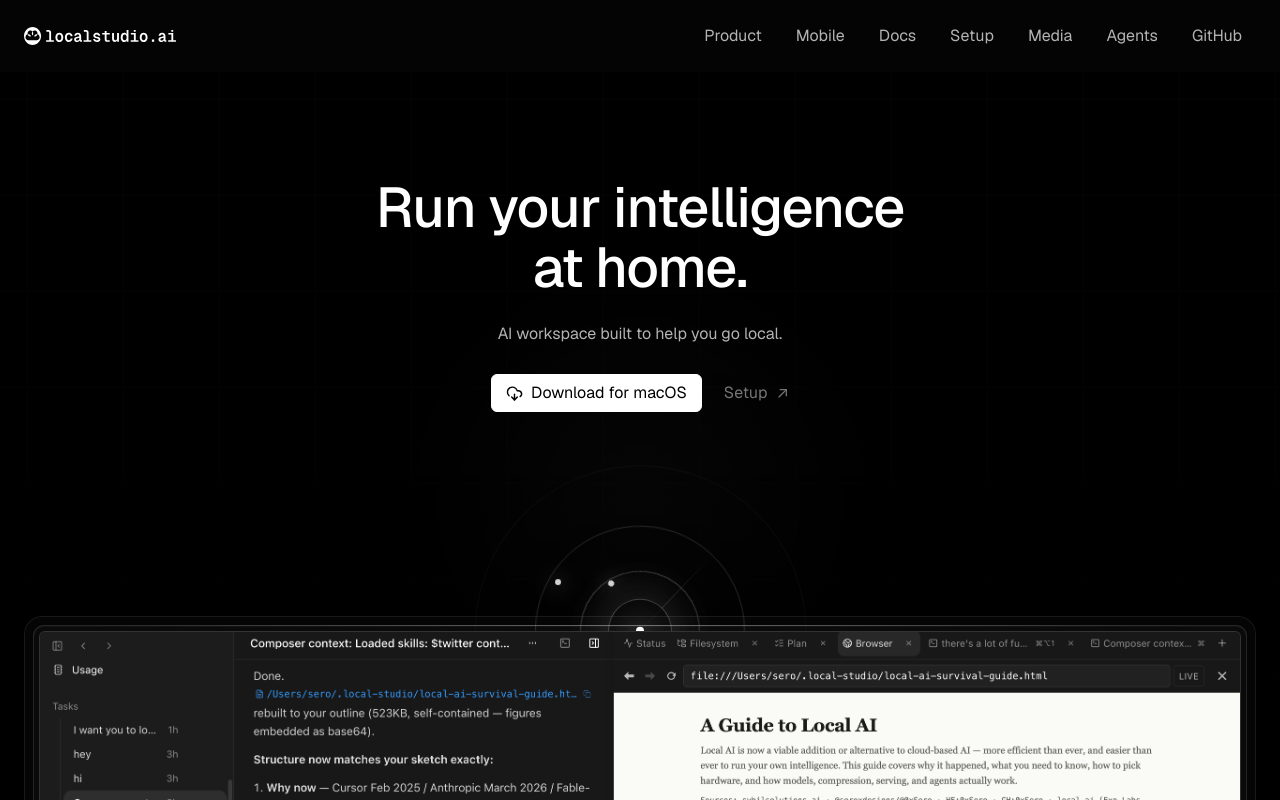
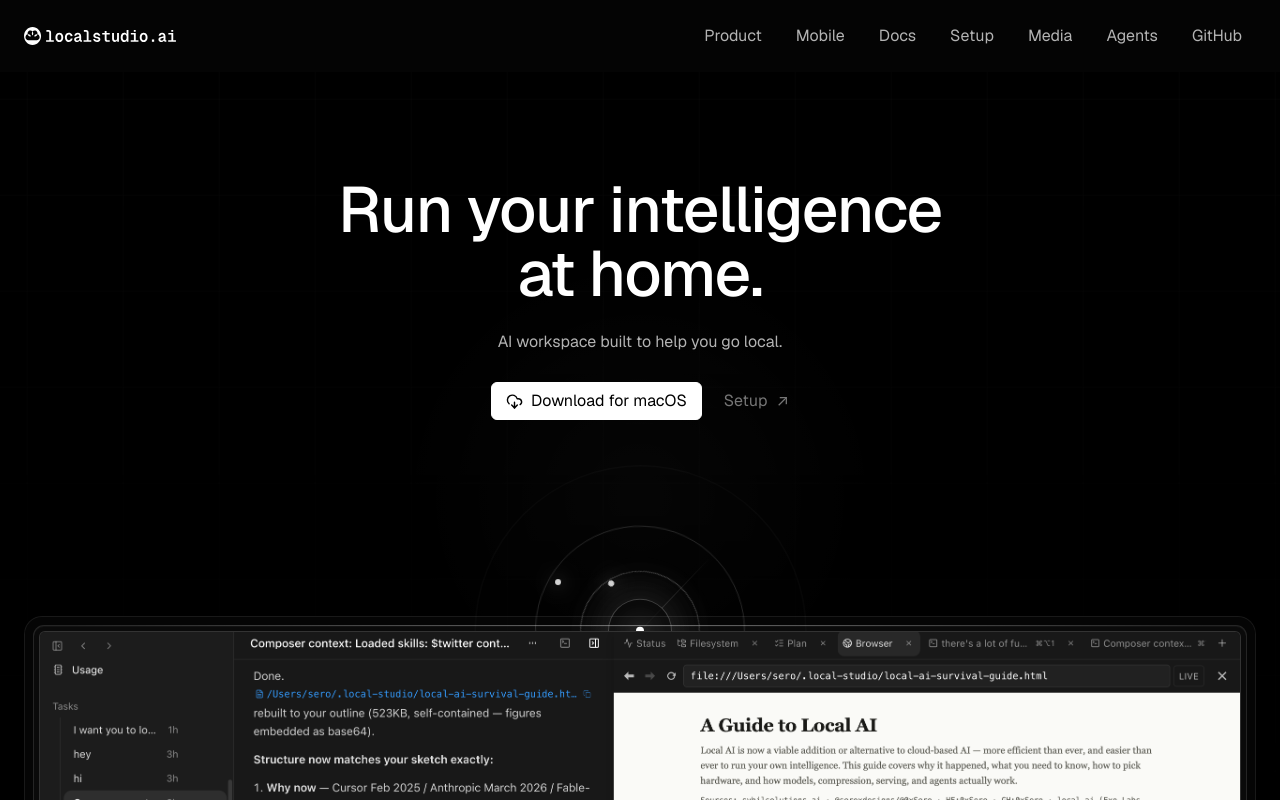
Before and after one commit to gildrb/localstudio-site, a React (Vite) app: page / in a window 1280 px wide. Shown: the top 800 px of the page. Built offline with nearby package versions, Linux system fonts and the light colour scheme.

Commit message:
feat: enlarge homepage hero title

```diff
--- a/src/styles/global.css
+++ b/src/styles/global.css
@@ -30,6 +30,7 @@
 	--border: rgba(255, 255, 255, 0.12);
 	--hover: rgba(255, 255, 255, 0.08);
 	--font-sans: "Geist Sans", -apple-system, BlinkMacSystemFont, "Segoe UI", sans-serif;
+	--type-hero-title: 500 64px/64px var(--font-sans);
 	--type-header-title: 500 56px/60px var(--font-sans);
 	--type-subheadline: 500 42px/48px var(--font-sans);
 	--type-section-title: 500 28px/36px var(--font-sans);
@@ -259,6 +260,8 @@ img {
 
 .hero h1 {
 	margin-top: 18px;
+	font: var(--type-hero-title);
+	letter-spacing: var(--tracking-header-title);
 }
 
 .hero__lead {
@@ -788,7 +791,8 @@ img {
 		width: 100%;
 	}
 
-	h1 {
+	h1,
+	.hero h1 {
 		font-size: 40px;
 		line-height: 44px;
 	}
```
Also changed, not shown: 1 other file (tests, documents, lock files or other folders).
